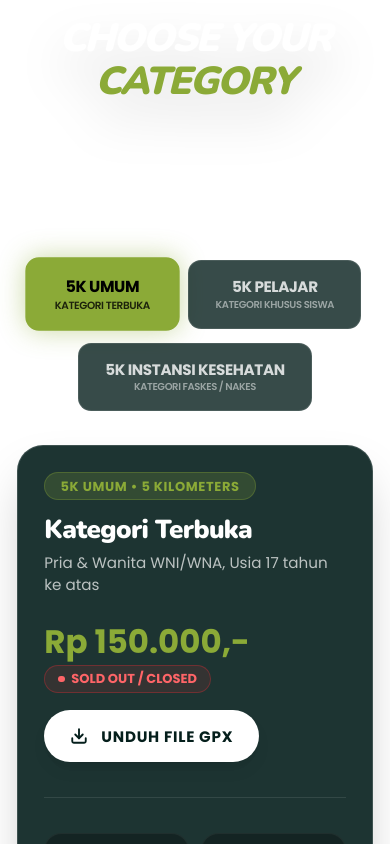
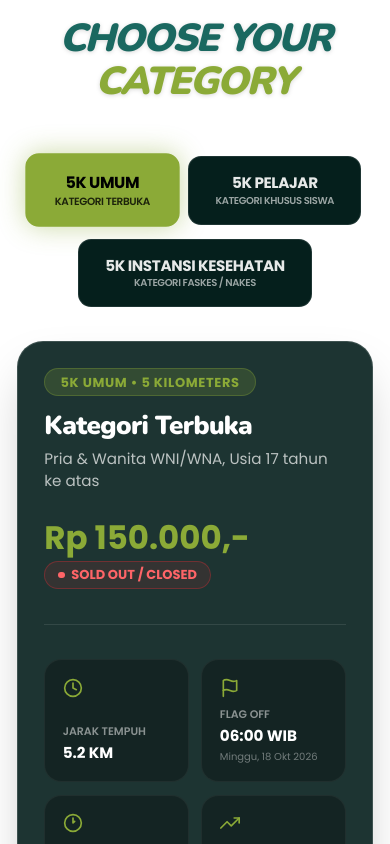
Before and after one commit to fadhilahmadd/hkn26, a Next.js app: page / in a window 390 px wide. Shown: the part 940-1784 px from the top of the page. Built offline with nearby package versions, Linux system fonts and the light colour scheme; a web font is replaced by a local one.

Commit message:
feat: improve race category

```diff
--- a/src/app/category/page.tsx
+++ b/src/app/category/page.tsx
@@ -107,20 +107,6 @@ export default function CategoryPreviewPage() {
               </svg>
               <span>Buka Peta & Elevasi Interaktif</span>
             </Link>
-
-            {/* Direct GPX Download */}
-            <a
-              href={ROUTE_5K_META.gpxFile}
-              download="RUTE-5K-HKN-FUN-RUN-2026.gpx"
-              className="inline-flex items-center gap-2 px-5 py-3.5 rounded-full bg-white/10 hover:bg-white hover:text-black text-white font-bold text-sm tracking-wider uppercase border border-white/20 transition-all duration-300"
-            >
-              <svg width="16" height="16" viewBox="0 0 24 24" fill="none" stroke="currentColor" strokeWidth="2.5" strokeLinecap="round" strokeLinejoin="round">
-                <path d="M21 15v4a2 2 0 0 1-2 2H5a2 2 0 0 1-2-2v-4"></path>
-                <polyline points="7 10 12 15 17 10"></polyline>
-                <line x1="12" y1="15" x2="12" y2="3"></line>
-              </svg>
-              <span>Unduh GPX</span>
-            </a>
           </div>
         </div>
 
--- a/src/app/components/AdditionalSections.tsx
+++ b/src/app/components/AdditionalSections.tsx
@@ -129,23 +129,9 @@ export default function AdditionalSections() {
             Dokumen <span className="text-[#8baa37]">Pendukung</span>
           </h2>
           <p className="mt-3 text-[#717784] max-w-2xl">
-            Unduh format surat yang diperlukan untuk pendaftaran, rute GPX, dan pengambilan paket lomba.
+            Unduh format surat yang diperlukan untuk pendaftaran dan pengambilan paket lomba.
           </p>
-          <div className="mt-8 grid grid-cols-1 sm:grid-cols-2 lg:grid-cols-3 gap-4">
-            <a
-              href="/gpx/RUTE+5K+-+HKN+FUN+RUN+2026.gpx"
-              download="RUTE-5K-HKN-FUN-RUN-2026.gpx"
-              className="group inline-flex items-center gap-4 rounded-2xl border border-[#8baa37]/50 bg-white px-5 py-4 shadow-sm hover:border-[#8baa37] hover:shadow-md transition-all duration-300"
-            >
-              <span className="w-11 h-11 shrink-0 rounded-full bg-[#8baa37]/20 text-[#1a6860] flex items-center justify-center group-hover:bg-[#8baa37] group-hover:text-black transition-colors duration-300">
-                <svg width="20" height="20" viewBox="0 0 24 24" fill="none" stroke="currentColor" strokeWidth="2.5" strokeLinecap="round" strokeLinejoin="round"><polygon points="1 6 1 22 8 18 16 22 23 18 23 2 16 6 8 2 1 6"></polygon><line x1="8" y1="2" x2="8" y2="18"></line><line x1="16" y1="6" x2="16" y2="22"></line></svg>
-              </span>
-              <span className="text-left">
-                <span className="block font-bold font-nunito text-[#0a0a0a]">File Rute GPX Resmi (5K)</span>
-                <span className="block text-sm text-[#717784]">GPX · Untuk Garmin, COROS, Strava</span>
-              </span>
-            </a>
-
+          <div className="mt-8 grid grid-cols-1 sm:grid-cols-2 gap-4">
             <a
               href="/Surat-Persetujuan-Orang-Tua-HKN-FUN-RUN-2026.pdf"
               download="Surat-Persetujuan-Orang-Tua-HKN-FUN-RUN-2026.pdf"
--- a/src/app/components/CategoryRouteSection.tsx
+++ b/src/app/components/CategoryRouteSection.tsx
@@ -164,22 +164,18 @@ export default function CategoryRouteSection() {
   ];
 
   return (
-    <section id="category" className="relative py-12 md:py-20 overflow-hidden text-white">
+    <section id="category" className="relative py-12 md:py-20 overflow-hidden">
       {/* Section Header with UGM Trail Run Style Skewed Pill */}
       <div className="relative z-10 max-w-5xl mx-auto mb-12 text-center px-4">
-        <div className="inline-block bg-[#8baa37] text-black px-6 py-2 skew-x-[-12deg] mb-6 shadow-[4px_4px_0px_#051f1c]">
+        <div className="inline-block bg-[#8baa37] text-black px-6 py-2 skew-x-[-12deg] mb-6 shadow-[4px_4px_0px_#1a6860]">
           <p className="text-xs sm:text-sm md:text-base italic uppercase font-black tracking-wider skew-x-[12deg]">
             Race Categories & Route
           </p>
         </div>
 
-        <h2 className="text-4xl sm:text-5xl md:text-7xl font-black font-nunito text-white uppercase italic tracking-tighter drop-shadow-2xl">
+        <h2 className="text-4xl sm:text-5xl md:text-7xl font-black font-nunito text-[#1a6860] uppercase italic tracking-tighter drop-shadow-sm">
           CHOOSE YOUR <span className="text-[#8baa37]">CATEGORY</span>
         </h2>
-        <p className="mt-4 text-sm sm:text-base text-white/70 max-w-2xl mx-auto">
-          Jelajahi keindahan rute 5K di sekeliling Kota Wonosobo dengan udara pegunungan yang sejuk.
-          Unduh rute resmi GPX dan persiapkan performa terbaik Anda.
-        </p>
       </div>
 
       <div className="max-w-7xl mx-auto px-4 sm:px-6">
@@ -195,11 +191,11 @@ export default function CategoryRouteSection() {
                 className={`relative px-6 py-3.5 sm:px-8 sm:py-4 rounded-xl sm:rounded-2xl font-nunito font-black uppercase tracking-tight text-sm sm:text-base transition-all duration-300 transform cursor-pointer ${
                   isSelected
                     ? "bg-[#8baa37] text-black shadow-[0_0_25px_rgba(139,170,55,0.45)] scale-105 border-2 border-[#8baa37]"
-                    : "bg-[#051f1c]/80 text-white/80 hover:text-white hover:bg-white/10 border border-white/10"
+                    : "bg-[#051f1c] text-white/90 hover:text-white hover:bg-[#1a6860] border border-white/10"
                 }`}
               >
                 <span className="block">{cat.label}</span>
-                <span className={`block text-[10px] sm:text-xs font-semibold ${isSelected ? "text-black/80" : "text-white/50"}`}>
+                <span className={`block text-[10px] sm:text-xs font-semibold ${isSelected ? "text-black/80" : "text-white/60"}`}>
                   {cat.sublabel}
                 </span>
               </button>
@@ -207,9 +203,9 @@ export default function CategoryRouteSection() {
           })}
         </div>
 
-        {/* Category Header Card: Price, Target Audience, and Download GPX CTA */}
-        <div className="bg-[#051f1c]/90 border border-white/15 rounded-3xl p-6 sm:p-10 mb-8 backdrop-blur-md shadow-2xl">
-          <div className="flex flex-col lg:flex-row justify-between items-start lg:items-center gap-6 border-b border-white/10 pb-8">
+        {/* Category Header Card: Price and Target Audience */}
+        <div className="bg-[#051f1c]/90 border border-white/15 rounded-3xl p-6 sm:p-10 mb-8 backdrop-blur-md shadow-2xl text-white">
+          <div className="flex flex-col sm:flex-row justify-between items-start sm:items-center gap-6 border-b border-white/10 pb-8">
             <div>
               <div className="inline-block px-3.5 py-1 rounded-full bg-[#8baa37]/20 border border-[#8baa37]/30 text-[#8baa37] text-xs font-bold uppercase tracking-wider mb-3">
                 {currentCategory.label} • 5 KILOMETERS
@@ -222,8 +218,7 @@ export default function CategoryRouteSection() {
               </p>
             </div>
 
-            <div className="flex flex-wrap items-center gap-4">
-              <div className="flex flex-col items-start lg:items-end">
+            <div className="flex flex-col items-start sm:items-end">
               <div className="text-3xl sm:text-4xl font-black text-[#8baa37] font-nunito">
                 {currentCategory.price}
               </div>
@@ -231,21 +226,6 @@ export default function CategoryRouteSection() {
                 <span className="w-1.5 h-1.5 rounded-full bg-red-400" />
                 Sold Out / Closed
               </div>
-              </div>
-
-              {/* Download GPX Button (Prominent UGM UX) */}
-              <a
-                href={ROUTE_5K_META.gpxFile}
-                download="RUTE-5K-HKN-FUN-RUN-2026.gpx"
-                className="group inline-flex items-center gap-3 px-6 py-3.5 rounded-full bg-white text-[#051f1c] hover:bg-[#8baa37] hover:text-black font-black font-nunito text-sm uppercase tracking-wider shadow-lg transition-all duration-300 transform hover:scale-105"
-              >
-                <svg width="18" height="18" viewBox="0 0 24 24" fill="none" stroke="currentColor" strokeWidth="2.5" strokeLinecap="round" strokeLinejoin="round" className="group-hover:translate-y-0.5 transition-transform">
-                  <path d="M21 15v4a2 2 0 0 1-2 2H5a2 2 0 0 1-2-2v-4"></path>
-                  <polyline points="7 10 12 15 17 10"></polyline>
-                  <line x1="12" y1="15" x2="12" y2="3"></line>
-                </svg>
-                <span>Unduh File GPX</span>
-              </a>
             </div>
           </div>
 
--- a/src/app/components/ElevationProfile.tsx
+++ b/src/app/components/ElevationProfile.tsx
@@ -21,7 +21,7 @@ export default function ElevationProfile({
 
   const points = ROUTE_5K_POINTS;
 
-  const { minEle, maxEle, totalDist, pathD, areaD, width, height, padding } =
+  const { minEle, maxEle, totalDist, pathD, areaD, width, height, padding, getX, getY } =
     useMemo(() => {
       const w = 1000;
       const h = 200;
@@ -103,8 +103,8 @@ export default function ElevationProfile({
 
   // If activeHoverPoint passed from parent, use that to show indicator
   const currentDisplay = hoverData || (activeHoverPoint ? {
-    x: padding.left + (activeHoverPoint.distKm / totalDist) * (width - padding.left - padding.right),
-    y: padding.top + (height - padding.top - padding.bottom) - ((activeHoverPoint.ele - Math.floor(minEle - 10)) / (Math.ceil(maxEle + 10) - Math.floor(minEle - 10))) * (height - padding.top - padding.bottom),
+    x: getX(activeHoverPoint.distKm),
+    y: getY(activeHoverPoint.ele),
     point: activeHoverPoint,
   } : null);
 
--- a/src/app/components/RouteMap.client.tsx
+++ b/src/app/components/RouteMap.client.tsx
@@ -315,13 +315,13 @@ export default function RouteMap({ activePoint }: RouteMapProps) {
           <p className="text-xs text-white/60 mb-4">
             Pastikan koneksi internet aktif untuk memuat peta satelit OpenStreetMap.
           </p>
-          <a
-            href="/gpx/RUTE+5K+-+HKN+FUN+RUN+2026.gpx"
-            download="RUTE+5K+-+HKN+FUN+RUN+2026.gpx"
-            className="inline-flex items-center gap-2 px-4 py-2 bg-[#8baa37] text-black font-bold text-xs rounded-full uppercase"
+          <button
+            type="button"
+            onClick={() => window.location.reload()}
+            className="inline-flex items-center gap-2 px-4 py-2 bg-[#8baa37] text-black font-bold text-xs rounded-full uppercase cursor-pointer"
           >
-            Unduh Berkas GPX Langsung
-          </a>
+            Muat Ulang Halaman
+          </button>
         </div>
       )}
     </div>
```
Lines whose indentation alone changed are shown as unchanged.
